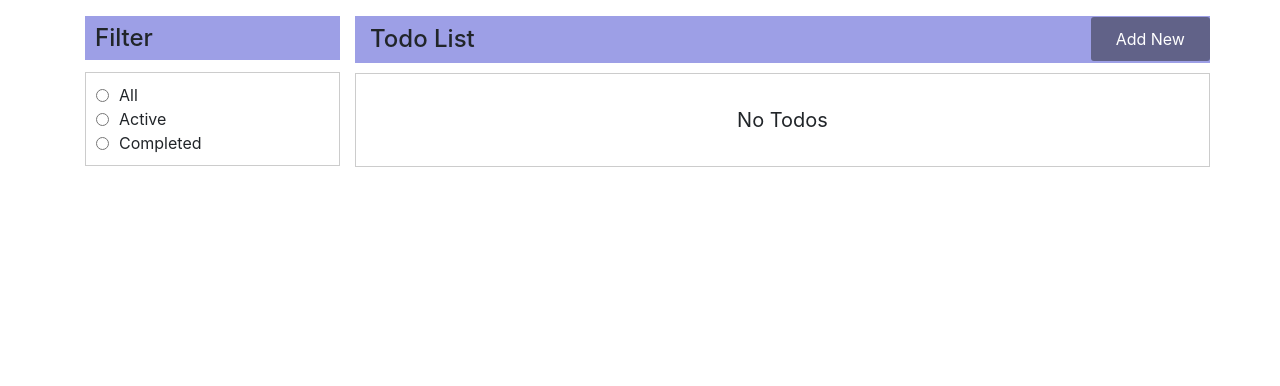
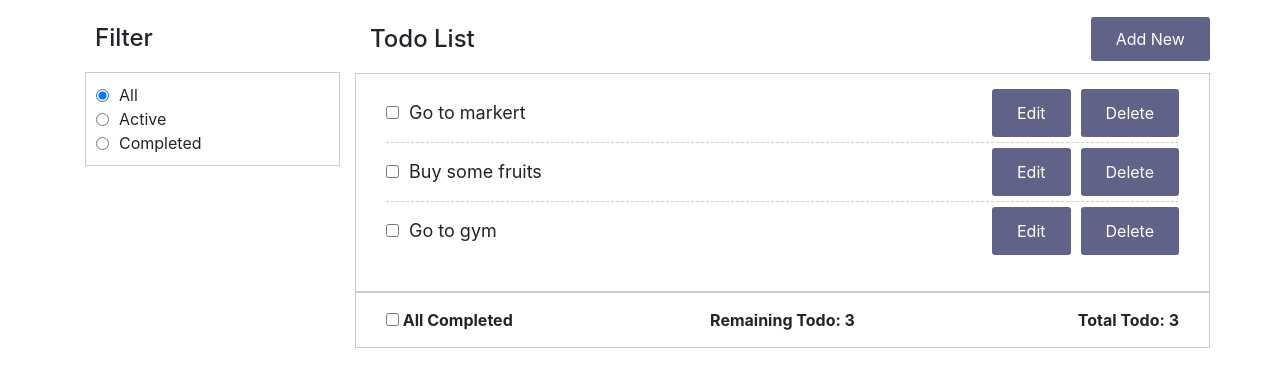
Before and after one commit to vishalsingh21/react-redux-todo, a React (Create React App) app: page / in a window 1280 px wide. Shown: the top 386 px of the page. Built offline with nearby package versions, Linux system fonts and the light colour scheme.

Commit message:
filter, info created

```diff
--- a/src/actions/actionTypes.js
+++ b/src/actions/actionTypes.js
@@ -3,6 +3,7 @@ export const DELETE_TODO = "DELETE_TODO";
 export const EDIT_TODO = "EDIT_TODO";
 export const UPDATE_TODO = "UPDATE_TODO";
 export const TOGGLE_TODO = "TOGGLE_TODO";
-export const SET_FILTER = "SET_FILTER";
+export const FILTER_CHANGED = "FILTER_CHANGED";
+export const COMPLETED_ALL = "COMPLETED_ALL";
 export const CLEAR_TODO = "CLEAR_TODO";
 export const FETCH_TODOS = "FETCH_TODOS";
--- a/src/actions/todoActions.js
+++ b/src/actions/todoActions.js
@@ -1,17 +1,12 @@
 import {
-  FETCH_TODOS,
   ADD_TODO,
   DELETE_TODO,
   EDIT_TODO,
   UPDATE_TODO,
-  TOGGLE_TODO
+  TOGGLE_TODO,
+  FILTER_CHANGED,
+  COMPLETED_ALL
 } from "./actionTypes";
-
-export const apiRequest = () => {
-  return {
-    type: FETCH_TODOS
-  };
-};
 
 export const addTodo = todo => {
   return {
@@ -47,3 +42,17 @@ export const toggleTodo = (todo, completed) => {
     payload: { todo, completed }
   };
 };
+
+export const filterChanged = filter => {
+  return {
+    type: FILTER_CHANGED,
+    payload: filter
+  };
+};
+
+export const completedAll = completed => {
+  return {
+    type: COMPLETED_ALL,
+    payload: completed
+  };
+};
--- a/src/components/Todo.js
+++ b/src/components/Todo.js
@@ -1,36 +1,35 @@
 import React, { Component } from "react";
 import { connect } from "react-redux";
-import { toggleTodo } from "../actions/todoActions";
+import { toggleTodo, deleteTodo } from "../actions/todoActions";
 
 class Todo extends Component {
-  constructor(props) {
-    super(props);
-    this.state = {
-      completed: this.props.todo.completed
-    };
-  }
   handleChange = e => {
-    this.setState({
-      completed: e.target.checked
-    });
-    this.props.toggleTodo(this.props.todo, e.target.checked);
+    this.props.onToggleTodo(this.props.todo, e.target.checked);
   };
+
+  handleDelete = id => {
+    this.props.onDelete(id);
+  };
+
   render() {
-    const { todo, onDelete, onEdit } = this.props;
+    const { todo, onEdit } = this.props;
     return (
       <li>
         <input
           id={todo.id}
           name="check"
           type="checkbox"
-          checked={this.state.completed}
+          checked={todo.completed}
           onChange={this.handleChange}
         />
-        <span>{todo.text}</span>
+        <label htmlFor={todo.id}>{todo.text}</label>
         <button className="button" onClick={onEdit.bind(this, todo.id)}>
           Edit
         </button>
-        <button className="button" onClick={onDelete.bind(this, todo.id)}>
+        <button
+          className="button"
+          onClick={this.handleDelete.bind(this, todo.id)}
+        >
           Delete
         </button>
       </li>
@@ -40,7 +39,8 @@ class Todo extends Component {
 
 const mapDispatchToProps = dispatch => {
   return {
-    toggleTodo: (todo, completed) => dispatch(toggleTodo(todo, completed))
+    onToggleTodo: (todo, completed) => dispatch(toggleTodo(todo, completed)),
+    onDelete: id => dispatch(deleteTodo(id))
   };
 };
 
--- a/src/components/TodoFilter.js
+++ b/src/components/TodoFilter.js
@@ -1,21 +1,54 @@
 import React, { Component } from "react";
+import { connect } from "react-redux";
+import { filterChanged } from "../actions/todoActions";
 
 class TodoFilter extends Component {
+  constructor(props) {
+    super(props);
+    this.state = {
+      filter: props.filter
+    };
+  }
+
+  handleChange = e => {
+    this.setState({
+      filter: e.target.value
+    });
+    this.props.onFilterChanged(e.target.value);
+  };
   render() {
     return (
       <div className="filter-container">
         <h4>Filter</h4>
         <ul className="filters">
           <li>
-            <input name="filter" type="radio" />
+            <input
+              name="filter"
+              type="radio"
+              value="all"
+              checked={this.state.filter === "all" ? true : false}
+              onChange={this.handleChange}
+            />
             <span>All</span>
           </li>
           <li>
-            <input name="filter" type="radio" />
+            <input
+              name="filter"
+              type="radio"
+              value="active"
+              checked={this.state.filter === "active" ? true : false}
+              onChange={this.handleChange}
+            />
             <span>Active</span>
           </li>
           <li>
-            <input name="filter" type="radio" />
+            <input
+              name="filter"
+              type="radio"
+              value="completed"
+              checked={this.state.filter === "completed" ? true : false}
+              onChange={this.handleChange}
+            />
             <span>Completed</span>
           </li>
         </ul>
@@ -24,4 +57,21 @@ class TodoFilter extends Component {
   }
 }
 
-export default TodoFilter;
+const mapStateToProps = state => {
+  return {
+    filter: state.filter
+  };
+};
+
+const mapDispatchToProps = dispatch => {
+  return {
+    onFilterChanged: filter => {
+      dispatch(filterChanged(filter));
+    }
+  };
+};
+
+export default connect(
+  mapStateToProps,
+  mapDispatchToProps
+)(TodoFilter);
--- /dev/null
+++ b/src/components/TodoInfo.js
@@ -0,0 +1,41 @@
+import React, { Component } from "react";
+import { connect } from "react-redux";
+import { completedAll } from "../actions/todoActions";
+
+class TodoInfo extends Component {
+  handleClick = e => {
+    this.props.onCompletedAll(e.target.checked);
+  };
+  render() {
+    const { todos } = this.props;
+    const totalTodos = todos.length;
+    const remainingTodos = todos.filter(t => t.completed === false).length;
+    return (
+      <div className="row todo-info">
+        <div className="col-4">
+          <input type="checkbox" onClick={this.handleClick} /> All Completed
+        </div>
+        <div className="col-4 text-center">
+          Remaining Todo: {remainingTodos}
+        </div>
+        <div className="col-4 text-right">Total Todo: {totalTodos}</div>
+      </div>
+    );
+  }
+}
+
+const mapStateToProps = state => {
+  return {
+    todos: state.todos
+  };
+};
+const mapDispatchToProps = dispatch => {
+  return {
+    onCompletedAll: completed => dispatch(completedAll(completed))
+  };
+};
+
+export default connect(
+  mapStateToProps,
+  mapDispatchToProps
+)(TodoInfo);
--- a/src/components/TodoList.js
+++ b/src/components/TodoList.js
@@ -1,35 +1,38 @@
 import React, { Component } from "react";
 import { Link } from "react-router-dom";
 import { connect } from "react-redux";
-import { apiRequest, deleteTodo, editTodo } from "../actions/todoActions";
+import { deleteTodo, editTodo } from "../actions/todoActions";
 import Todo from "./Todo";
 import TodoFilter from "./TodoFilter";
+import TodoInfo from "./TodoInfo";
 
 class TodoList extends Component {
-  componentDidMount() {
-    this.props.fetchTodos();
-  }
-
-  handleDelete = id => {
-    this.props.deleteTodo(id);
-  };
-
   handleEdit = id => {
-    this.props.editTodo(id);
+    this.props.onEditTodo(id);
     this.props.history.push("/editTodo/" + id);
   };
 
+  getFilteredTodos = () => {
+    if (this.props.filter === "active") {
+      return this.props.todos.filter(t => !t.completed);
+    } else if (this.props.filter === "completed") {
+      return this.props.todos.filter(t => t.completed);
+    } else {
+      return this.props.todos;
+    }
+  };
+
   render() {
-    const { todos } = this.props;
-    const todoList = !todos.length ? (
+    const filteredTodos = this.getFilteredTodos();
+    const todoList = !filteredTodos.length ? (
       <div className="no-todo">No Todos</div>
     ) : (
       <ul>
-        {todos.map(todo => (
+        {filteredTodos.map(todo => (
           <Todo
             key={todo.id}
             todo={todo}
-            onDelete={this.handleDelete}
+            completed={todo.completed}
             onEdit={this.handleEdit}
           />
         ))}
@@ -53,7 +56,10 @@ class TodoList extends Component {
                 </Link>
               </div>
             </div>
-            <div className="row todo-list">{todoList}</div>
+            <div className="row todo-list">
+              <div className="col-12">{todoList}</div>
+            </div>
+            <TodoInfo />
           </div>
         </div>
       </div>
@@ -63,14 +69,14 @@ class TodoList extends Component {
 
 const mapStateToProps = state => {
   return {
-    todos: state.todos
+    todos: state.todos,
+    filter: state.filter
   };
 };
 const mapDispatchToProps = dispatch => {
   return {
-    fetchTodos: () => dispatch(apiRequest),
-    deleteTodo: id => dispatch(deleteTodo(id)),
-    editTodo: id => dispatch(editTodo(id))
+    onDeleteTodo: id => dispatch(deleteTodo(id)),
+    onEditTodo: id => dispatch(editTodo(id))
   };
 };
 export default connect(
--- a/src/index.css
+++ b/src/index.css
@@ -33,7 +33,6 @@ ul {
 }
 
 .filter-container h4 {
-  background: #9d9fe6;
   padding: 10px;
   margin: 0;
   line-height: 1;
@@ -51,9 +50,6 @@ ul {
   margin-left: 10px;
 }
 
-.todo-header {
-  background: #9d9fe6;
-}
 .todo-header h4 {
   padding: 9px 0;
   margin: 0;
@@ -96,12 +92,29 @@ ul {
 .todo-list ul li {
   display: flex;
   align-items: center;
+  padding-bottom: 5px;
+  margin-bottom: 5px;
+  border-bottom: 1px dashed #ccc;
 }
-.todo-list li span {
+.todo-list ul li:last-child {
+  border-bottom: none;
+}
+.todo-list li label {
   width: 80%;
   font-size: 18px;
   padding-left: 10px;
+  margin-bottom: 0;
 }
 .todo-list li .button {
   margin-left: 10px;
 }
+.todo-list li input[type="checkbox"]:checked + label {
+  text-decoration: line-through;
+  color: #aaa;
+}
+
+.todo-info {
+  border: 1px solid #ccc;
+  padding: 15px;
+  font-weight: bold;
+}
--- a/src/reducers/todoReducer.js
+++ b/src/reducers/todoReducer.js
@@ -1,30 +1,20 @@
 import {
-  FETCH_TODOS,
   ADD_TODO,
   DELETE_TODO,
   EDIT_TODO,
   UPDATE_TODO,
-  TOGGLE_TODO
+  TOGGLE_TODO,
+  FILTER_CHANGED,
+  COMPLETED_ALL
 } from "../actions/actionTypes";
-
-const initialState = {
-  todos: [],
-  filter: "all",
-  editTodo: {}
-};
 
 const getId = (() => {
   let id = 1;
   return () => id++;
 })();
 
-export const todoReducer = (state = initialState, action) => {
+export const todoReducer = (state, action) => {
   switch (action.type) {
-    case FETCH_TODOS: {
-      console.log(state);
-      return state;
-    }
-
     case ADD_TODO: {
       const todos = [...state.todos];
       const newTodo = { id: getId(), text: action.payload, completed: false };
@@ -57,6 +47,19 @@ export const todoReducer = (state = initialState, action) => {
       return { ...state, todos };
     }
 
+    case FILTER_CHANGED: {
+      return { ...state, filter: action.payload };
+    }
+
+    case COMPLETED_ALL: {
+      const todos = [...state.todos];
+      todos.forEach(todo => {
+        todo.completed = action.payload;
+      });
+
+      return { ...state, todos };
+    }
+
     default:
       return state;
   }
--- a/src/store/todoStore.js
+++ b/src/store/todoStore.js
@@ -3,7 +3,11 @@ import thunk from "redux-thunk";
 import { todoReducer } from "../reducers/todoReducer";
 
 const initialState = {
-  todos: [],
+  todos: [
+    { id: 1, text: "Go to markert", completed: false },
+    { id: 2, text: "Buy some fruits", completed: false },
+    { id: 3, text: "Go to gym", completed: false }
+  ],
   filter: "all",
   editTodo: {}
 };
```
